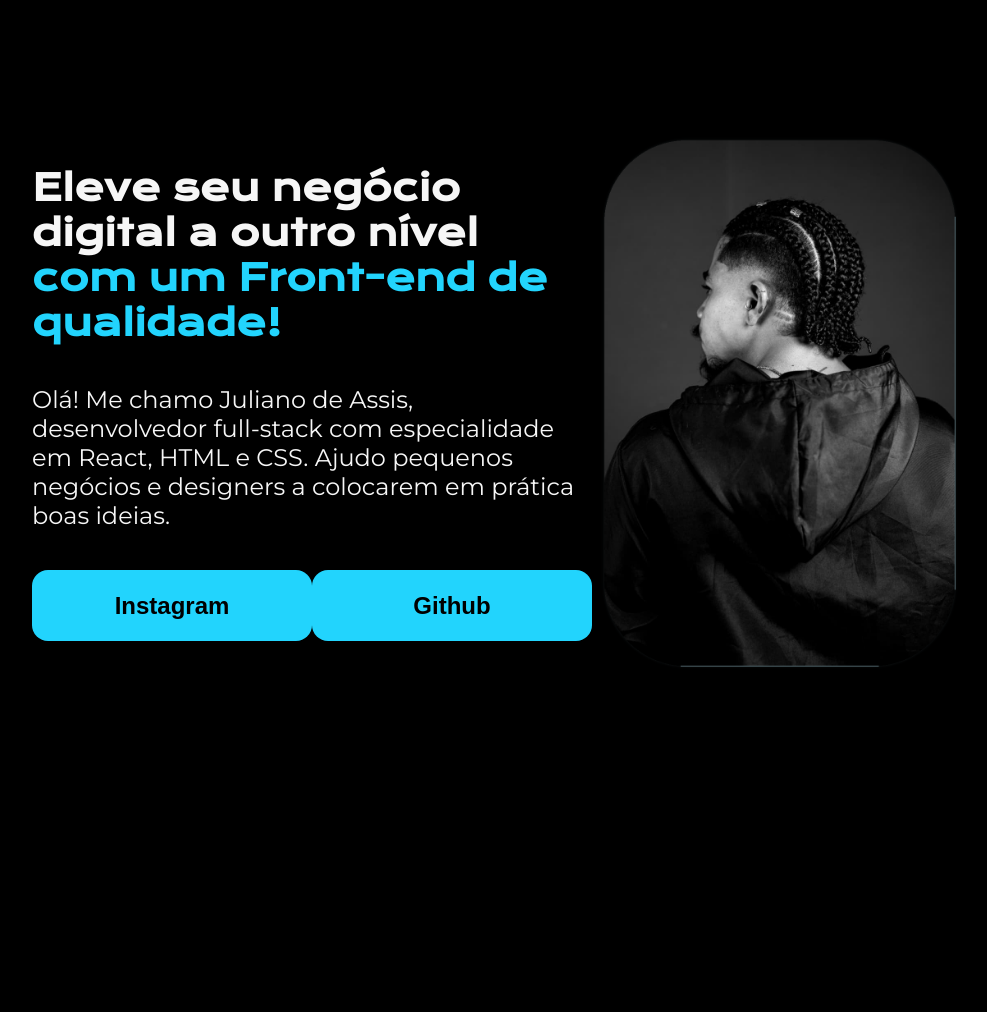
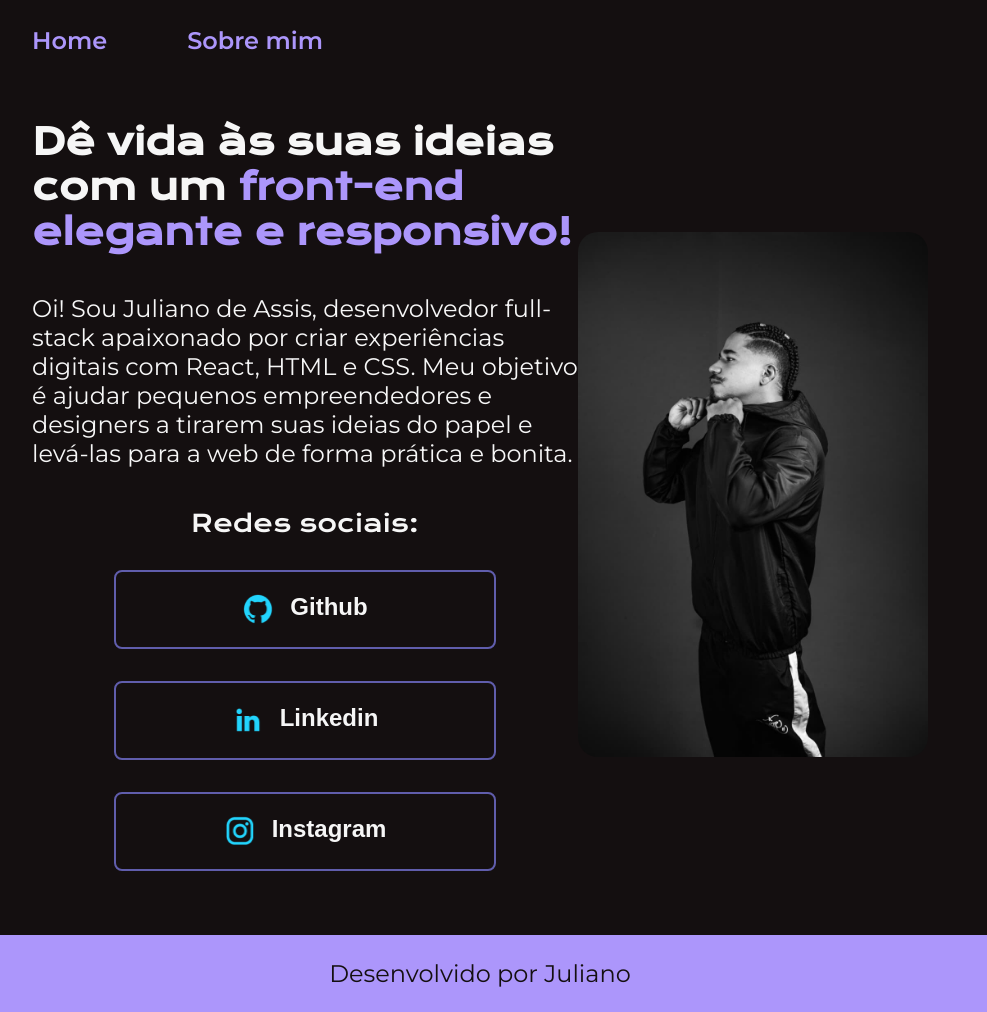
Before and after one commit to julianokami/meu-primeiro-projeto-html, a plain HTML site: page index.html in a window 1280 px wide. Shown: the whole page, without its empty margins (160-1147 px from the left). Before the commit the page ends 928 px from the top, so only its background shows below. Drawn offline with nearby package versions, Linux system fonts and the light colour scheme.

Commit message:
ATT portfolio

```diff
--- a/index.html
+++ b/index.html
@@ -4,23 +4,46 @@
     <meta charset="UTF-8">
     <meta name="viewport" content="width=device-width, initial-scale=1.0">
     <title>Portfolio</title>
-    <link rel="stylesheet" href="style.css">
+    <link rel="stylesheet" href="./styles/style.css">
 
 </head>
 <body>
-    <header></header>
+    <header class="cabecalho">
+        <nav class="cabecalho__menu">
+            <a class="cabecalho__menu__link" href="index.html">Home</a>
+            <a class="cabecalho__menu__link" href="aboutme.html">Sobre mim</a>
+        </nav>
+    </header>
     <main class="apresentacao">
         <section class="apresentacao__conteudo">
-            <h1 class="apresentacao__conteudo__titulo">Eleve seu negócio digital a outro nível <strong class="titulo-destaque">com um Front-end de qualidade!</strong></h1>
-            <p class ="apresentacao__paragrafo">Olá! Me chamo Juliano de Assis, desenvolvedor full-stack com especialidade em React,
-                HTML e CSS. Ajudo pequenos negócios e designers a colocarem em prática boas ideias. </p>
+            <h1 class="apresentacao__conteudo__titulo">
+            Dê vida às suas ideias com um <strong class="titulo-destaque">front-end elegante e responsivo!</strong>
+            </h1>
+            <p class="apresentacao__paragrafo">
+            Oi! Sou Juliano de Assis, desenvolvedor full-stack apaixonado por criar experiências digitais com React, HTML e CSS.
+            Meu objetivo é ajudar pequenos empreendedores e designers a tirarem suas ideias do papel e levá-las para a web de forma prática e bonita.
+            </p>
             <div class="apresentacao__links">
-                <a class= "apresentacao__links__link" href="https://instagram.com/kamipsyy">Instagram</a>
-                <a class= "apresentacao__links__link" href="https://github.com/https://github.com/julianokami">Github</a>
+                <h2 class="apresentacao__subtitulo">Redes sociais:</h2>
+                <a class= "apresentacao__links__link" href="https://github.com/julianokami">
+                    <img src="./assets/github.png" alt="Logo do github" class="icone">
+                    Github
+                </a>
+                 <a class= "apresentacao__links__link" href="https://www.linkedin.com/in/julianoassis">
+                    <img src="./assets/linkedin.png" alt="Logo linkedin" class="icone">
+                    Linkedin
+                 </a>
+                <a class="apresentacao__links__link" href="https://www.instagram.com/juliano.kami?igsh=NXVldnhzaWRxdm1o">
+                    <img src="./assets/instagram.png" alt="Logo do instagram" class="icone">
+                    Instagram
+                </a>
+                </div>
             </div>
         </section>
-        <img src="foto-portfolio-rounded.png" alt="Foto de Juliano de Assis">
+        <img src="./assets/foto-portfolio-rounded.jpeg" class="minhafoto" alt="Foto de Juliano de Assis">
     </main>
-    <footer></footer>
+    <footer class="rodape">
+        Desenvolvido por Juliano
+    </footer>
 </body>
 </html>
--- a/style.css
+++ /dev/null
@@ -1,75 +0,0 @@
-@import url('https://fonts.googleapis.com/css2?family=Krona+One&family=Montserrat:ital,wght@0,100..900;1,100..900&display=swap');
-
-
-
-* {
-    margin: 0;
-    padding: 0;
-}
-
-body {
-    box-sizing: border-box;
-    height: 100vh;
-    background-color: #000000;
-    color: #F6F6F6;
-
-}
-
-.titulo-destaque {
-    color: #22D4FD
-}
-
-.apresentacao {
-    margin: 10% 15%;
-    display: flex;
-    align-items: center;
-    justify-content: space-between;
-
-}
-
-img {
-width: 400px;
-height:550px;
-
-}
-
-.apresentacao__conteudo {
-    width: 615px;
-    display: flex;
-    flex-direction: column;
-    gap: 40px;
-
-}
-
-.apresentacao__conteudo__titulo {
-    font-size: 36px;
-    font-family:'Krona one', sans-serif;
-
-}
-
-.apresentacao__paragrafo {
-    font-size: 24px;
-    font-family:'Montserrat',sans-serif;
-
-}
-
-.apresentacao__links {
-    display: flex;
-    justify-content: space-between;
-
-}
-
-.apresentacao__links__link {
-    background-color: #22D4FD;
-    width: 280px;
-    text-align:center;
-    border-radius: 16px;
-    font-size:24px;
-    padding: 21.5px 0;
-    text-decoration: none;
-    color: #000000;
-    font-family: 'Montserat', sans-serif;
-    font-weight: 600;
-
-
-}
--- /dev/null
+++ b/styles/style.css
@@ -0,0 +1,144 @@
+@import url('https://fonts.googleapis.com/css2?family=Krona+One&family=Montserrat:ital,wght@0,100..900;1,100..900&display=swap');
+
+:root {
+    --cor-principal: #140F10;
+    --cor-secundaria: #F6F6F6;
+    --cor-terciaria:#AC96FB ;
+
+}
+
+* {
+    margin: 0;
+    padding: 0;
+}
+
+body {
+    box-sizing: border-box;
+    /* height: 100vh; */
+    background-color: #140F10;
+    color: #F6F6F6;
+
+}
+
+.cabecalho {
+    padding:2% 0% 0% 15%;
+
+
+
+}
+
+.cabecalho__menu {
+    display: flex;
+    gap: 80px;
+}
+
+
+.cabecalho__menu__link {
+    font-family: 'Montserrat', sans-serif;
+    font-size: 24px;
+    font-weight: 600;
+    color:#AC96FB;
+    text-decoration: none;
+
+}
+
+
+.apresentacao {
+    margin: 5% 15%;
+    display: flex;
+    align-items: center;
+    justify-content: space-between;
+
+}
+
+img {
+width: 400px;
+height:500px;
+
+}
+
+.apresentacao__conteudo {
+    width: 615px;
+    display: flex;
+    flex-direction: column;
+    gap: 40px;
+
+}
+
+.apresentacao__conteudo__titulo {
+    font-size: 36px;
+    font-family:'Krona one', sans-serif;
+
+}
+
+.titulo-destaque {
+    color: #AC96FB
+}
+
+.apresentacao__paragrafo {
+    font-size: 24px;
+    font-family:'Montserrat',sans-serif;
+
+}
+
+.apresentacao__links {
+    display: flex;
+    justify-content: space-between;
+    flex-direction: column;
+    align-items: center;
+    gap: 32px;
+
+
+}
+
+.apresentacao__subtitulo {
+    font-family: 'Krona one', sans-serif;
+    font-weight: 400;
+    font-size: 24px;
+}
+
+.apresentacao__links__link {
+    /* background-color: #22D4FD; */
+    display: flex;
+    justify-content: center;
+    gap: 16px;
+    border: 2px solid #605DAC;
+    width: 378px;
+    text-align:center;
+    border-radius: 8px;
+    font-size: 24px;
+    padding: 21.5px 0;
+    text-decoration: none;
+    color: #F6F6F6;
+    font-family: 'Montserat', sans-serif;
+    font-weight: 600;
+
+
+}
+.icone {
+    width: 32px;
+    height: 32px;
+}
+
+.apresentacao__links__link:hover {
+    background-color: #272727;
+}
+
+.minhafoto {
+  max-width: 350px;
+  width: 100%;
+  height: auto;
+  border-radius: 20px;
+  display: block;
+  margin: 0 auto;
+}
+
+.rodape {
+    padding: 24px;
+    text-align: center;
+    color:#140F10;
+    background-color: #AC96FB;
+    font-family: 'Montserrat', sans-serif;
+    font-size: 24px;
+    font-weight: 400;
+}
```
Also changed, not shown: aboutme.html (added, +30 -0 lines), assets/Imagem.png (added), assets/foto-portfolio-rounded.jpeg (added), assets/github.png (added), assets/instagram.png (added), assets/linkedin.png (added), assets/twitch.png (added), assets/twitter-novo.png (added), assets/twitter.png (added), foto-portfolio-rounded.png (deleted).
